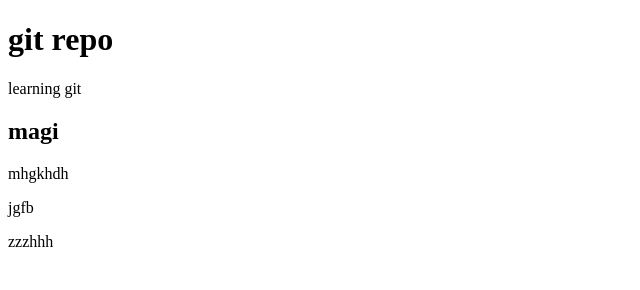
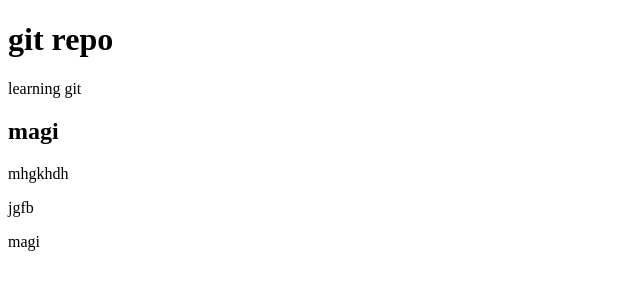
Before and after one commit to Devi777id/first-git-hub-push, a plain HTML site: page main.html in a window 1280 px wide. Shown: the full height of the page, 0-640 px from the left. Drawn offline with Linux system fonts and the light colour scheme.

Commit message:
Update main.html

```diff
--- a/main.html
+++ b/main.html
@@ -11,6 +11,7 @@
     <h2>magi</h2>
     <p>mhgkhdh</p>
     <p>jgfb</p>
-    <p>zzzhhh</p>
+    <p>magi</p>
+
 </body>
 </html>
```
